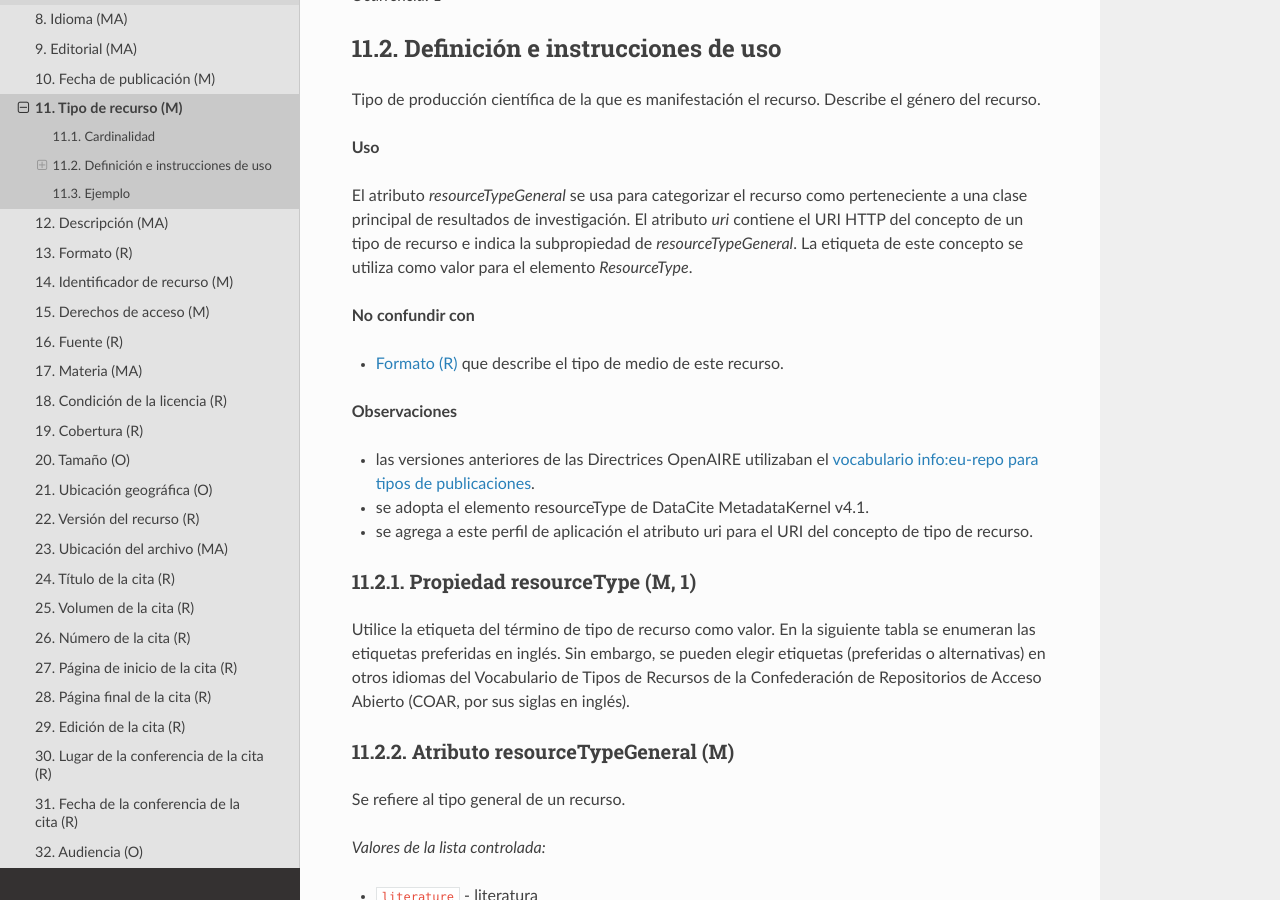
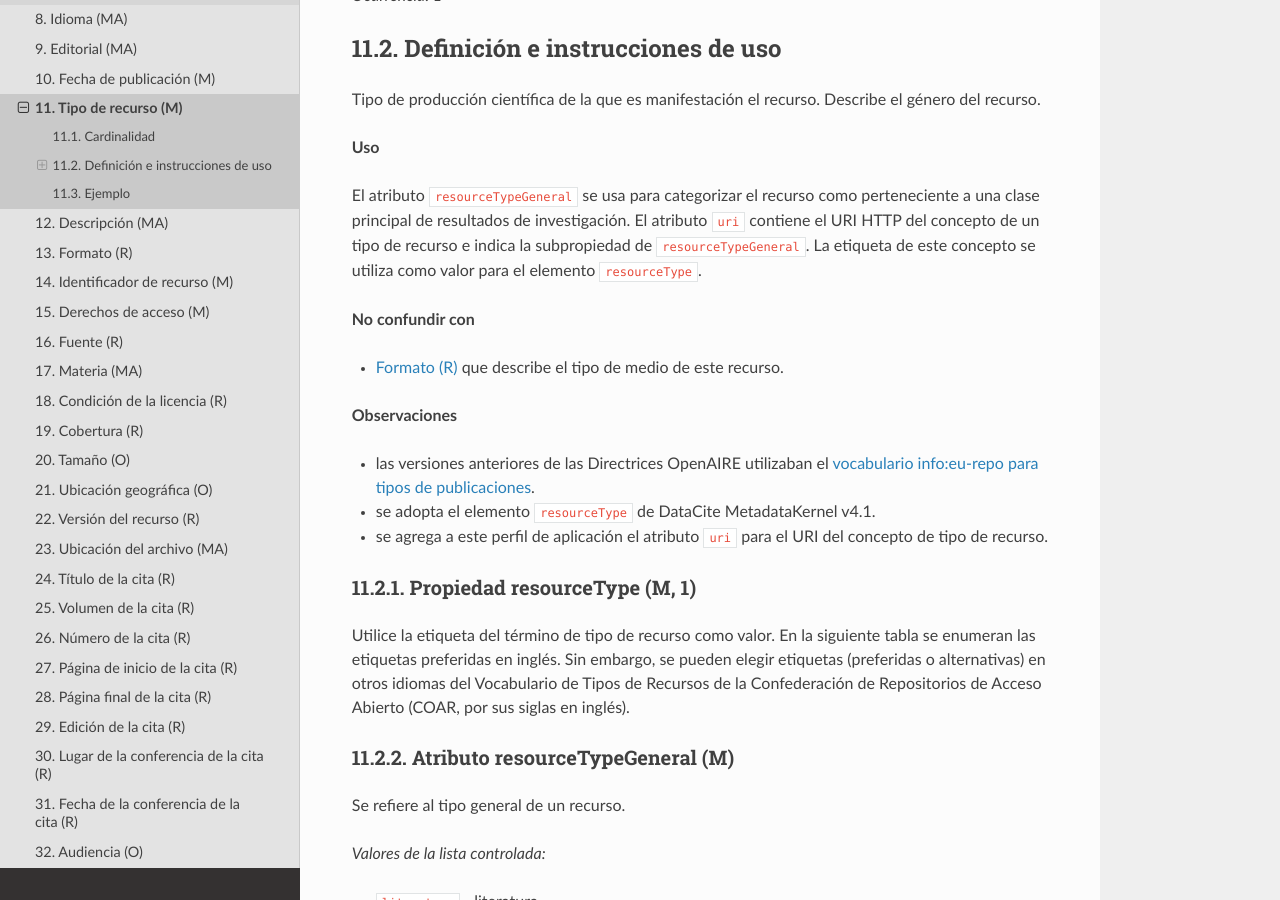
Before and after one commit to memoemg/openAIRE4, a Sphinx documentation site: the page built from docs/field_publicationtype.rst, in a window 1280 px wide and 900 px high, scrolled down 329 px. Built offline with Sphinx 7.4.7 and the Read the Docs theme 2.0.0, drawn with Linux system fonts in a browser that asks for light colours; a script that is not in the unit is left out.

```diff
--- a/docs/field_publicationtype.rst
+++ b/docs/field_publicationtype.rst
@@ -19,9 +19,9 @@ Tipo de producción científica de la que es manifestación el recurso. Describe
 
 **Uso**
 
-El atributo *resourceTypeGeneral* se usa para categorizar el recurso como perteneciente a una clase principal de resultados de investigación.
-El atributo *uri* contiene el URI HTTP del concepto de un tipo de recurso e indica la subpropiedad de *resourceTypeGeneral*.
-La etiqueta de este concepto se utiliza como valor para el elemento *ResourceType*.
+El atributo ``resourceTypeGeneral`` se usa para categorizar el recurso como perteneciente a una clase principal de resultados de investigación.
+El atributo ``uri`` contiene el URI HTTP del concepto de un tipo de recurso e indica la subpropiedad de ``resourceTypeGeneral``.
+La etiqueta de este concepto se utiliza como valor para el elemento ``resourceType``.
 
 **No confundir con**
 
@@ -30,8 +30,8 @@ La etiqueta de este concepto se utiliza como valor para el elemento *ResourceTyp
 **Observaciones**
 
 * las versiones anteriores de las Directrices OpenAIRE utilizaban el `vocabulario info:eu-repo para tipos de publicaciones <https://wiki.surfnet.nl/display/standards/info-eu-repo/#info-eu-repo-Publicationtypes>`_.
-* se adopta el elemento resourceType de DataCite MetadataKernel v4.1.
-* se agrega a este perfil de aplicación el atributo uri para el URI del concepto de tipo de recurso.
+* se adopta el elemento ``resourceType`` de DataCite MetadataKernel v4.1.
+* se agrega a este perfil de aplicación el atributo ``uri`` para el URI del concepto de tipo de recurso.
 
 Propiedad resourceType (M, 1)
 -----------------------------
```
